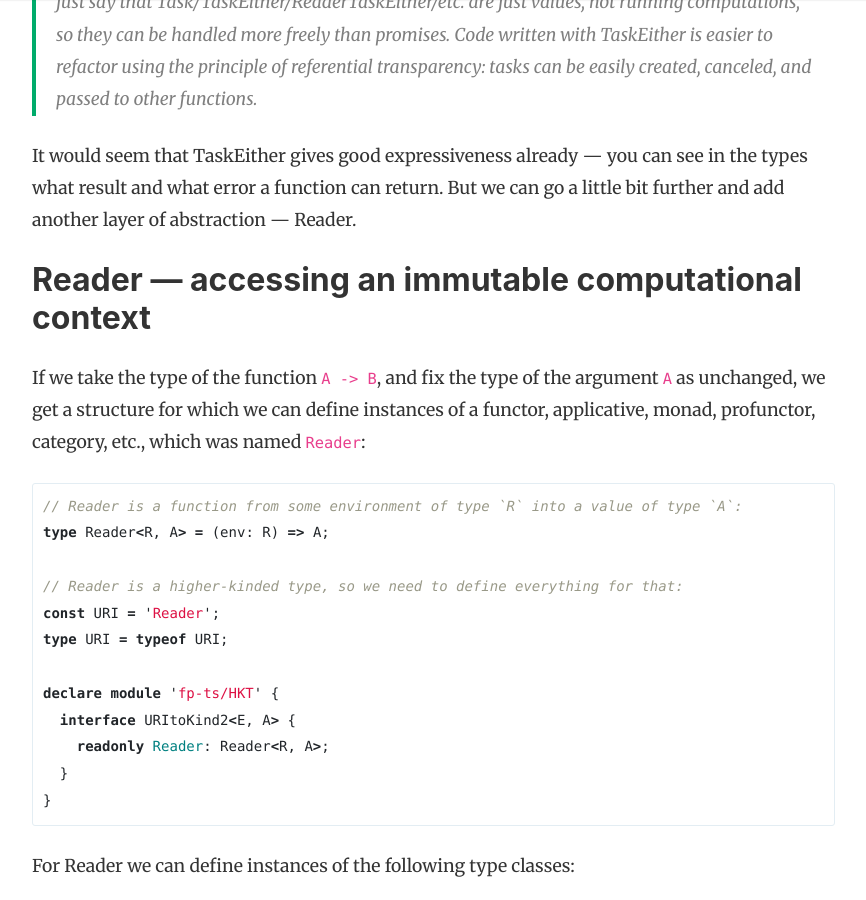
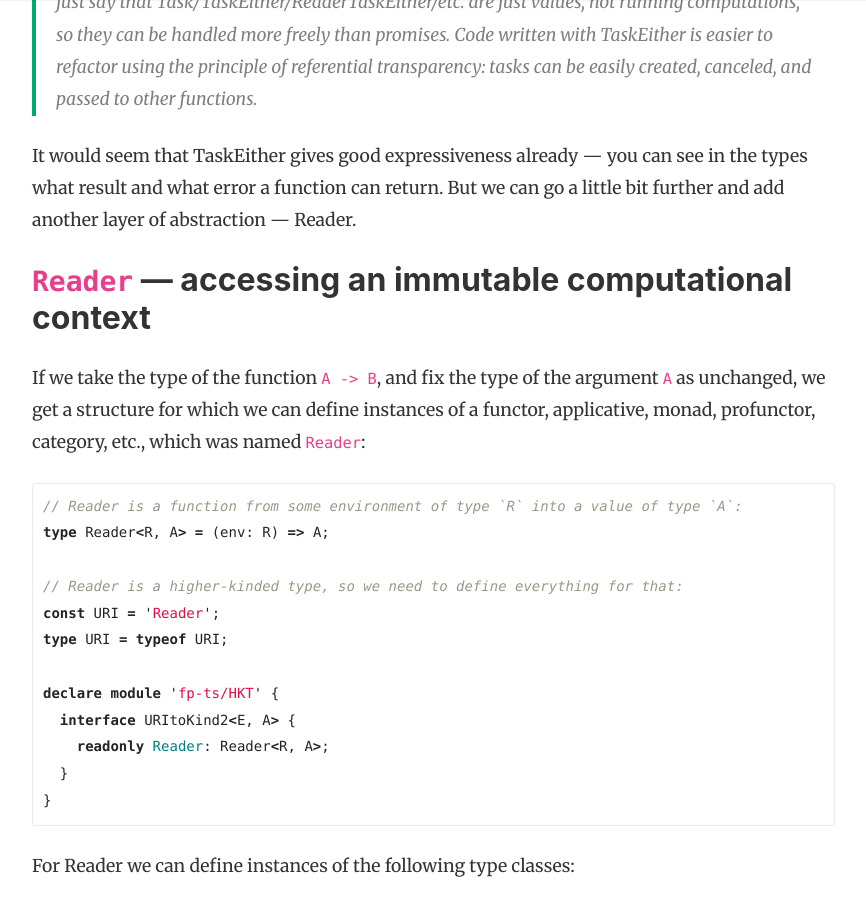
Before and after one commit to YBogomolov/ybogomolov.github.io, a Jekyll site: the page built from _posts/2021-03-24-04-tasks.md, in a window 1280 px wide and 900 px high, scrolled down 7332 px. Shown: the whole window, without its empty margins (253-1119 px from the left). Built offline with Jekyll 4.4.1, drawn with Linux system fonts in a browser that asks for light colours; nearby versions of some CDN libraries; comment, search, counter and statistics services are not loaded.

Commit message:
Fix typo

```diff
--- a/_posts/2021-03-24-04-tasks.md
+++ b/_posts/2021-03-24-04-tasks.md
@@ -194,7 +194,7 @@ await program();
 
 It would seem that TaskEither gives good expressiveness already — you can see in the types what result and what error a function can return. But we can go a little bit further and add another layer of abstraction — Reader.
 
-## Reader — accessing an immutable computational context
+## `Reader` — accessing an immutable computational context
 
 If we take the type of the function `A -> B`, and fix the type of the argument `A` as unchanged, we get a structure for which we can define instances of a functor, applicative, monad, profunctor, category, etc., which was named `Reader`:
 
```
